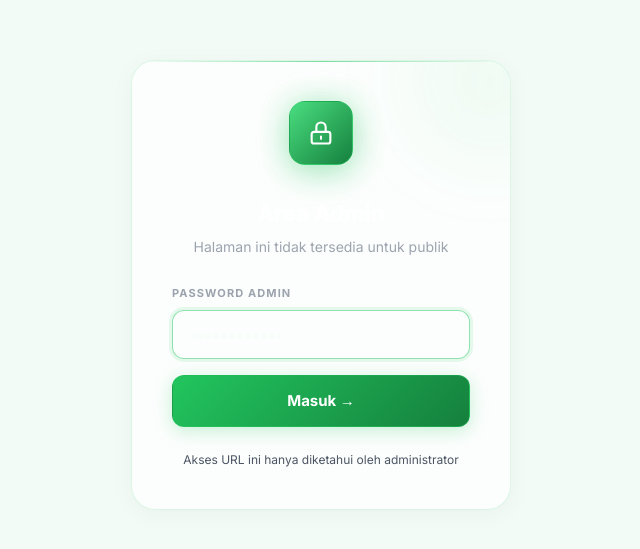
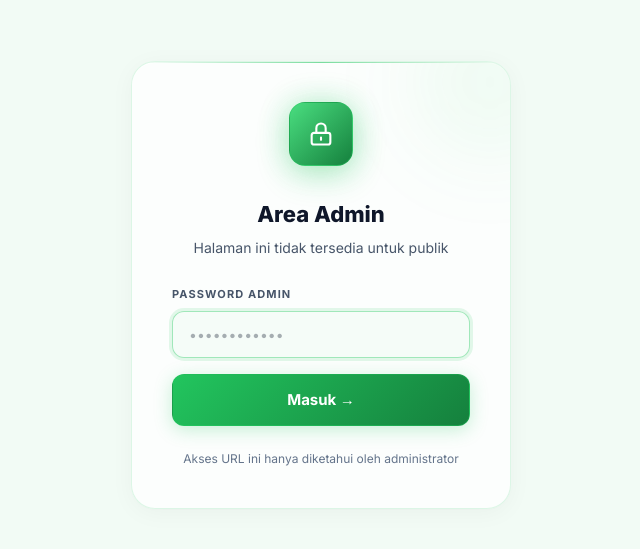
Before and after one commit to MuhammadFaizun/smarthalal, a Next.js app in the folder smart-halal-frontend/: page /admin/login in a window 1280 px wide. Shown: the part 115-664 px from the top of the page, without its empty margins (319-959 px from the left). Built offline with nearby package versions, Linux system fonts and the light colour scheme.

Commit message:
fix: resolve admin input text visibility issue in Light Mode by utilizing theme-aware input-field CSS classes

```diff
--- a/smart-halal-frontend/src/app/admin/login/page.tsx
+++ b/smart-halal-frontend/src/app/admin/login/page.tsx
@@ -28,7 +28,7 @@ export default function AdminLogin() {
   return (
     <main style={{
       minHeight: '100vh', display: 'flex', alignItems: 'center',
-      justifyContent: 'center', padding: '16px', color: '#f0fdf4', position: 'relative'
+      justifyContent: 'center', padding: '16px', color: 'var(--text-primary)', position: 'relative'
     }}>
       <div className="page-bg" />
 
@@ -71,8 +71,8 @@ export default function AdminLogin() {
 
           {/* Title */}
           <div style={{ textAlign: 'center', marginBottom: '28px' }}>
-            <h1 style={{ fontSize: '22px', fontWeight: 800, color: '#fff', marginBottom: '6px' }}>Area Admin</h1>
-            <p style={{ fontSize: '14px', color: '#9ca3af' }}>Halaman ini tidak tersedia untuk publik</p>
+            <h1 style={{ fontSize: '22px', fontWeight: 800, color: 'var(--text-primary)', marginBottom: '6px' }}>Area Admin</h1>
+            <p style={{ fontSize: '14px', color: 'var(--text-secondary)' }}>Halaman ini tidak tersedia untuk publik</p>
           </div>
 
           {/* Error */}
@@ -92,7 +92,7 @@ export default function AdminLogin() {
               <label htmlFor="admin-password" style={{
                 display: 'block', fontSize: '11px', fontWeight: 700,
                 textTransform: 'uppercase', letterSpacing: '0.1em',
-                color: '#9ca3af', marginBottom: '8px',
+                color: 'var(--text-secondary)', marginBottom: '8px',
               }}>
                 Password Admin
               </label>
@@ -104,24 +104,7 @@ export default function AdminLogin() {
                 value={password}
                 onChange={e => setPassword(e.target.value)}
                 placeholder="••••••••••••"
-                style={{
-                  display: 'block', width: '100%',
-                  background: 'rgba(255,255,255,0.04)',
-                  border: '1px solid rgba(255,255,255,0.09)',
-                  borderRadius: '12px', color: '#f0fdf4',
-                  padding: '13px 16px', fontSize: '14px',
-                  fontFamily: 'Inter, sans-serif', outline: 'none',
-                  boxSizing: 'border-box',
-                  transition: 'border-color 0.2s, box-shadow 0.2s',
-                }}
-                onFocus={e => {
-                  e.currentTarget.style.borderColor = 'rgba(34,197,94,0.5)';
-                  e.currentTarget.style.boxShadow = '0 0 0 3px rgba(34,197,94,0.1)';
-                }}
-                onBlur={e => {
-                  e.currentTarget.style.borderColor = 'rgba(255,255,255,0.09)';
-                  e.currentTarget.style.boxShadow = 'none';
-                }}
+                className="input-field"
               />
             </div>
 
@@ -151,7 +134,7 @@ export default function AdminLogin() {
             </button>
           </form>
 
-          <p style={{ textAlign: 'center', fontSize: '12px', color: '#4b5563', marginTop: '24px' }}>
+          <p style={{ textAlign: 'center', fontSize: '12px', color: 'var(--text-muted)', marginTop: '24px' }}>
             Akses URL ini hanya diketahui oleh administrator
           </p>
         </div>
--- a/smart-halal-frontend/src/app/admin/page.tsx
+++ b/smart-halal-frontend/src/app/admin/page.tsx
@@ -10,28 +10,11 @@ const STATUS_OPTIONS = [
   { value: 'HARAM',   label: '🚫 Haram',               color: '#f87171' },
 ];
 
-const fieldStyle: React.CSSProperties = {
-  display: 'block', width: '100%', background: 'rgba(255,255,255,0.04)',
-  border: '1px solid rgba(255,255,255,0.09)', borderRadius: '12px',
-  color: '#f0fdf4', padding: '12px 16px', fontSize: '14px',
-  fontFamily: 'Inter, sans-serif', outline: 'none', boxSizing: 'border-box',
-  transition: 'border-color 0.2s, box-shadow 0.2s',
-};
-
 const labelStyle: React.CSSProperties = {
   display: 'block', fontSize: '11px', fontWeight: 700,
   textTransform: 'uppercase', letterSpacing: '0.1em',
-  color: '#9ca3af', marginBottom: '8px',
+  color: 'var(--text-secondary)', marginBottom: '8px',
 };
-
-function focusStyle(e: React.FocusEvent<HTMLInputElement | HTMLTextAreaElement | HTMLSelectElement>) {
-  e.currentTarget.style.borderColor = 'rgba(34,197,94,0.5)';
-  e.currentTarget.style.boxShadow = '0 0 0 3px rgba(34,197,94,0.1)';
-}
-function blurStyle(e: React.FocusEvent<HTMLInputElement | HTMLTextAreaElement | HTMLSelectElement>) {
-  e.currentTarget.style.borderColor = 'rgba(255,255,255,0.09)';
-  e.currentTarget.style.boxShadow = 'none';
-}
 
 export default function AdminDashboard() {
   const router = useRouter();
@@ -75,7 +58,7 @@ export default function AdminDashboard() {
         const errData = await res.json();
         setMessage({ type: 'error', text: errData.message || 'Gagal menyimpan data.' });
       }
-      } catch {
+    } catch {
       setMessage({ type: 'error', text: 'Koneksi ke database gagal. Pastikan jaringan terhubung.' });
     } finally {
       setIsSubmitting(false);
@@ -90,7 +73,7 @@ export default function AdminDashboard() {
   if (!isAuthorized) return null;
 
   return (
-    <div style={{ minHeight: '100vh', position: 'relative', color: '#f0fdf4' }}>
+    <div style={{ minHeight: '100vh', position: 'relative', color: 'var(--text-primary)' }}>
       <div className="page-bg" />
 
       {/* Admin Topbar */}
@@ -109,23 +92,23 @@ export default function AdminDashboard() {
                 </svg>
               </div>
               <div style={{ display: 'flex', alignItems: 'center', gap: '8px' }}>
-                <span style={{ fontWeight: 800, fontSize: '14px', color: '#fff' }}>
+                <span style={{ fontWeight: 800, fontSize: '14px', color: 'var(--text-primary)' }}>
                   Smart<span className="text-grad-green">Halal</span>
                 </span>
                 <span style={{
                   fontSize: '10px', fontWeight: 700, textTransform: 'uppercase',
                   letterSpacing: '0.08em', padding: '3px 8px', borderRadius: '6px',
-                  color: '#4ade80', background: 'rgba(34,197,94,0.1)', border: '1px solid rgba(34,197,94,0.2)',
+                  color: 'var(--color-halal)', background: 'var(--bg-halal)', border: '1px solid var(--border-halal)',
                 }}>Admin</span>
               </div>
             </div>
             <div style={{ display: 'flex', alignItems: 'center', gap: '8px' }}>
               <Link href="/" style={{
-                fontSize: '13px', fontWeight: 600, color: '#9ca3af',
+                fontSize: '13px', fontWeight: 600, color: 'var(--text-secondary)',
                 textDecoration: 'none', padding: '6px 12px', borderRadius: '8px', transition: 'color 0.2s',
               }}
-                onMouseEnter={e => (e.currentTarget.style.color = '#f0fdf4')}
-                onMouseLeave={e => (e.currentTarget.style.color = '#9ca3af')}
+                onMouseEnter={e => (e.currentTarget.style.color = 'var(--text-primary)')}
+                onMouseLeave={e => (e.currentTarget.style.color = 'var(--text-secondary)')}
               >← Beranda</Link>
               <button onClick={handleLogout} style={{
                 fontSize: '13px', fontWeight: 600, padding: '6px 12px', borderRadius: '8px',
@@ -150,7 +133,7 @@ export default function AdminDashboard() {
             <div style={{
               display: 'inline-flex', alignItems: 'center', gap: '8px',
               padding: '7px 14px', borderRadius: '999px', fontSize: '12px', fontWeight: 700,
-              background: 'rgba(34,197,94,0.08)', border: '1px solid rgba(34,197,94,0.2)', color: '#4ade80',
+              background: 'var(--bg-halal)', border: '1px solid var(--border-halal)', color: 'var(--color-halal)',
               marginBottom: '16px',
             }}>
               <svg width="12" height="12" fill="none" viewBox="0 0 24 24" stroke="currentColor" strokeWidth={2.5}>
@@ -158,10 +141,10 @@ export default function AdminDashboard() {
               </svg>
               Panel Manajemen Data
             </div>
-            <h2 style={{ fontSize: '28px', fontWeight: 900, color: '#fff', marginBottom: '8px' }}>
+            <h2 style={{ fontSize: '28px', fontWeight: 900, color: 'var(--text-primary)', marginBottom: '8px' }}>
               Tambah Bahan Pangan
             </h2>
-            <p style={{ fontSize: '14px', color: '#6b7280' }}>
+            <p style={{ fontSize: '14px', color: 'var(--text-secondary)' }}>
               Data yang ditambahkan akan langsung tersimpan ke database SmartHalal.
             </p>
           </div>
@@ -196,7 +179,7 @@ export default function AdminDashboard() {
                   id="name" name="name" type="text" required
                   value={formData.name} onChange={handleChange}
                   placeholder="Contoh: Gelatin, Karmin, Lesitin Kedelai..."
-                  style={fieldStyle} onFocus={focusStyle} onBlur={blurStyle}
+                  className="input-field"
                 />
               </div>
 
@@ -208,8 +191,8 @@ export default function AdminDashboard() {
                     id="eNumber" name="eNumber" type="text"
                     value={formData.eNumber} onChange={handleChange}
                     placeholder="E471, E120..."
-                    style={{ ...fieldStyle, fontFamily: 'monospace' }}
-                    onFocus={focusStyle} onBlur={blurStyle}
+                    className="input-field"
+                    style={{ fontFamily: 'monospace' }}
                   />
                 </div>
                 <div>
@@ -219,11 +202,10 @@ export default function AdminDashboard() {
                   <select
                     id="status" name="status" required
                     value={formData.status} onChange={handleChange}
-                    style={{ ...fieldStyle, appearance: 'none', cursor: 'pointer' }}
-                    onFocus={focusStyle} onBlur={blurStyle}
+                    className="select-field"
                   >
                     {STATUS_OPTIONS.map(o => (
-                      <option key={o.value} value={o.value} style={{ background: '#0c1a10', color: '#f0fdf4' }}>
+                      <option key={o.value} value={o.value}>
                         {o.label}
                       </option>
                     ))}
@@ -238,7 +220,7 @@ export default function AdminDashboard() {
                   id="source" name="source" type="text"
                   value={formData.source} onChange={handleChange}
                   placeholder="Hewani (sapi), Nabati (kedelai), Sintetis..."
-                  style={fieldStyle} onFocus={focusStyle} onBlur={blurStyle}
+                  className="input-field"
                 />
               </div>
 
@@ -249,8 +231,8 @@ export default function AdminDashboard() {
                   id="description" name="description" rows={4}
                   value={formData.description} onChange={handleChange}
                   placeholder="Jelaskan alasan penetapan status kehalalan bahan ini..."
-                  style={{ ...fieldStyle, resize: 'none' }}
-                  onFocus={focusStyle} onBlur={blurStyle}
+                  className="input-field"
+                  style={{ resize: 'none' }}
                 />
               </div>
 
@@ -288,7 +270,7 @@ export default function AdminDashboard() {
             </form>
           </div>
 
-          <p style={{ textAlign: 'center', fontSize: '12px', color: '#374151', marginTop: '20px' }}>
+          <p style={{ textAlign: 'center', fontSize: '12px', color: 'var(--text-muted)', marginTop: '20px' }}>
             Data akan langsung tersedia di halaman pencarian publik setelah disimpan.
           </p>
         </div>
```
